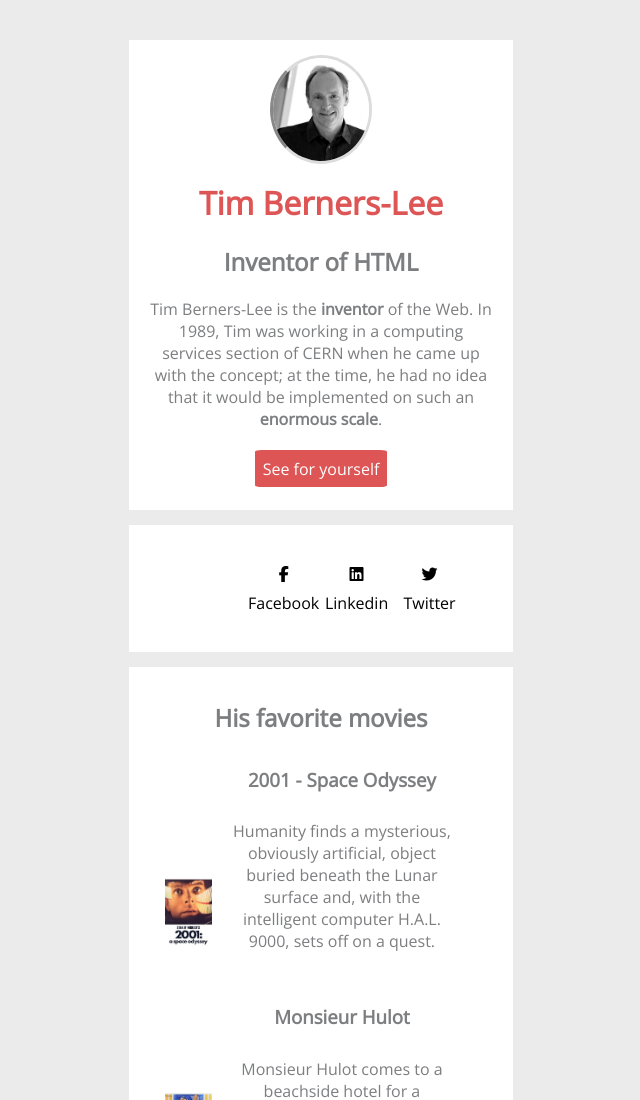
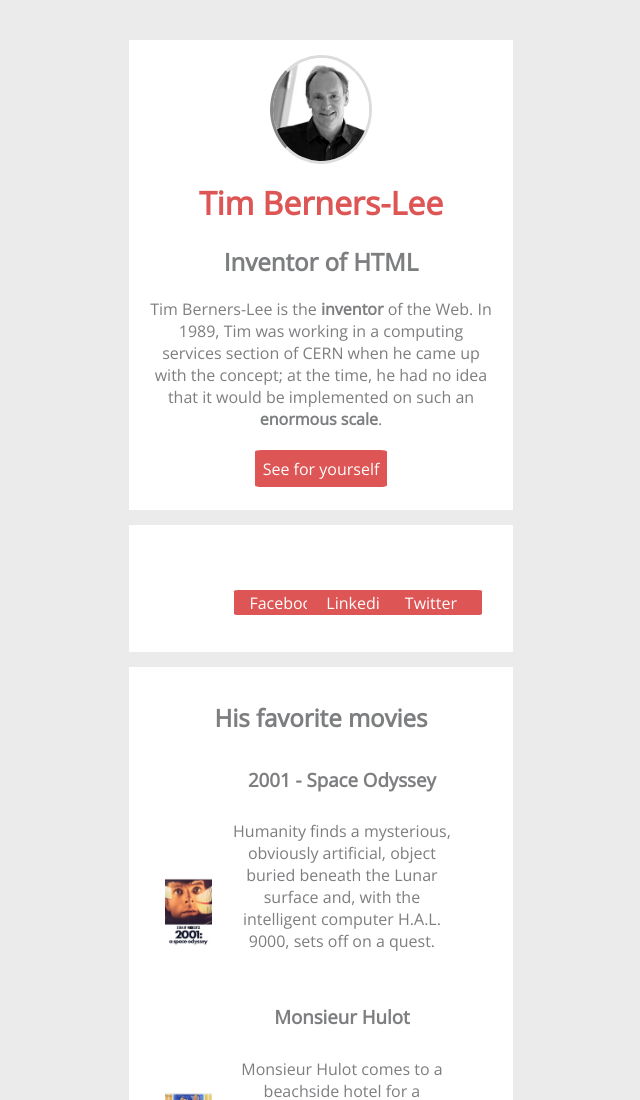
Before and after one commit to SapinSobre/tim-berners-lee, a plain HTML site: page index.html in a window 1280 px wide. Shown: the top 1100 px of the page, without its empty margins (191-831 px from the left). Drawn offline with Linux system fonts and the light colour scheme; files whose address does not match are found by name.

Commit message:
ajout liens réseaux sociaux

```diff
--- a/index.html
+++ b/index.html
@@ -21,10 +21,10 @@
                 See for yourself</a>
             </header>
             <section>
-                <ul class="fa-ul">
-                    <li><figure><i class="fa-brands fa-facebook-f"></i><figcaption>Facebook</figcaption></figure></li>
-                    <li><figure><i class="fa-brands fa-linkedin"></i><figcaption>Linkedin</figcaption></figure></li>
-                    <li><figure><i class="fa-brands fa-twitter"></i><figcaption>Twitter</figcaption></figure></li>
+                <ul>
+                    <li><a href="https://www.facebook.com/Tim-Berners-Lee-128766747227594"><figure><i class="fa-brands fa-facebook-f"></i><figcaption>Facebook</figcaption></figure></a></li>
+                    <li><a href="https://www.linkedin.com/pulse/sir-tim-berners-lee-andrew-maltzoff/"><figure><i class="fa-brands fa-linkedin"></i><figcaption>Linkedin</figcaption></figure></a></li>
+                    <li><a href="https://twitter.com/timberners_lee?lang=fr"><figure><i class="fa-brands fa-twitter"></i><figcaption>Twitter</figcaption></figure></a></li>
                 </ul>
             </section>
             <section>
```
